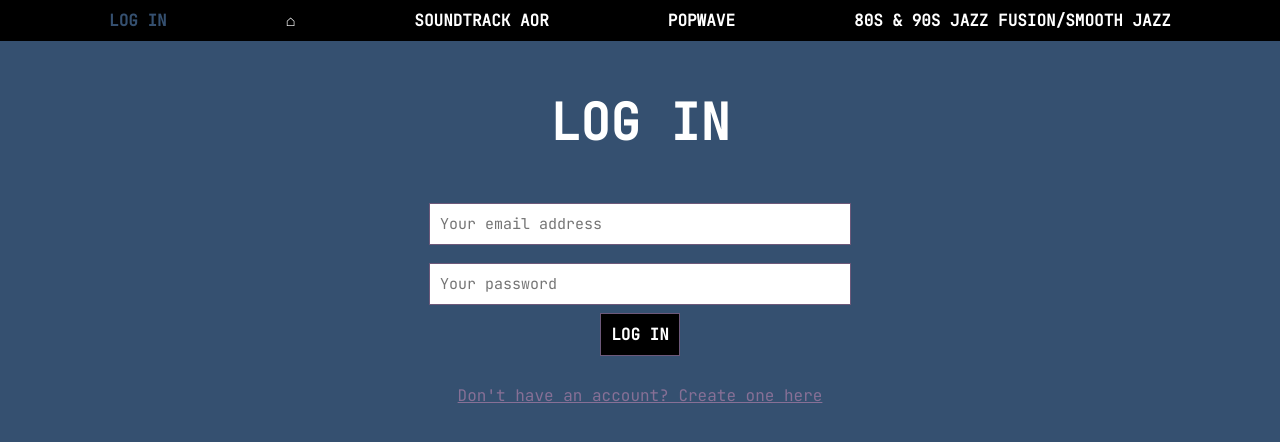
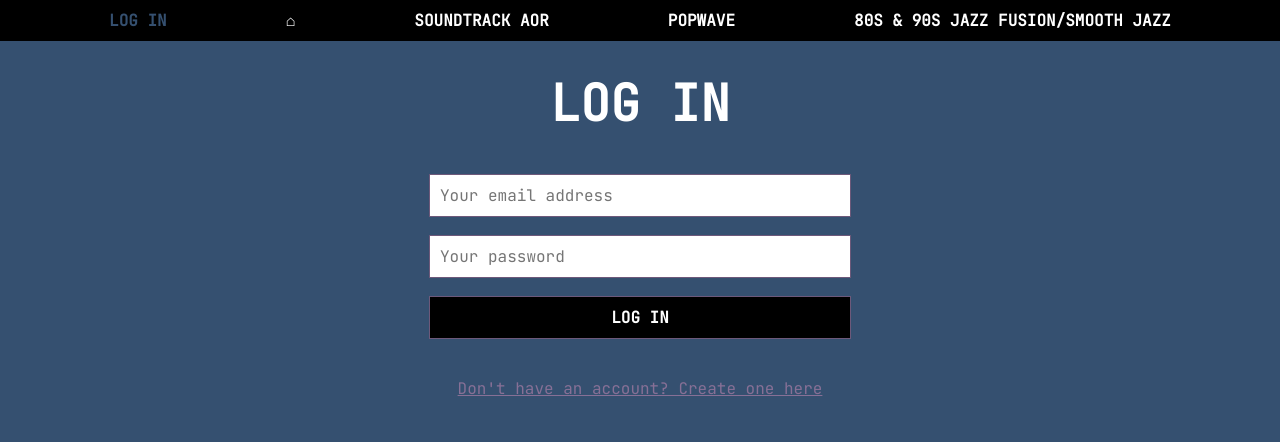
Before and after one commit to holoflash/fullstack-mern-app, a React (Create React App) app in the folder frontend/: page /login in a window 1280 px wide. Shown: the top 442 px of the page. Built offline with nearby package versions, Linux system fonts and the light colour scheme; no server answers.

Commit message:
Fine-tune css for reponsive++

```diff
--- a/frontend/src/App.scss
+++ b/frontend/src/App.scss
@@ -4,27 +4,38 @@ $primary-color: #355070;
 $background-color: rgb(82, 68, 68);
 $font-color: white;
 $splash3: #6d597a;
-$maintext: min(15px, 4vw);
+$maintext: min(16px, 4vw);
 
 @mixin width {
     width: 90vw;
     max-width: 800px;
 }
 
-@mixin button {
+@mixin flex-col {
+    display: flex;
+    flex-direction: column;
+    justify-content: space-around;
+    align-items: center;
+}
+
+button {
     all: unset;
+    width: 80vw;
+    max-width: 500px;
     height: fit-content;
     padding: 10px;
     outline: solid $splash3 1px;
     cursor: pointer;
-    background-color: $primary-color;
     color: $font-color;
+    background-color: black;
     transition: background-color 0.3s ease;
     text-align: center;
     text-transform: uppercase;
     font-weight: 900;
     &:hover {
         background-color: $splash3;
+        box-shadow: 0px 0px 20px #ab82c953;
+        outline: solid $primary-color 1px;
     }
 }
 
@@ -34,22 +45,18 @@ $maintext: min(15px, 4vw);
 
 body,
 html {
+    @include flex-col();
     margin: 0;
-    padding: 0;
-    width: 100vw;
-    height: 100vh;
     background-color: $primary-color;
     font-family: 'JetBrains Mono', monospace;
     -webkit-font-smoothing: antialiased;
     -moz-osx-font-smoothing: grayscale;
     color: $font-color;
-    display: flex;
-    justify-content: space-between;
-    flex-direction: column;
 }
 
 nav {
-    position: fixed;
+    position: sticky;
+    top: 0;
     display: flex;
     justify-content: space-evenly;
     align-items: center;
@@ -57,7 +64,6 @@ nav {
     flex-wrap: wrap;
     background-color: black;
     width: 100vw;
-
     > * {
         all: unset;
         display: inline-block;
@@ -70,7 +76,7 @@ nav {
     }
     :hover {
         background: $splash3;
-        box-shadow: 0px 0px 20px #ac82c983;
+        box-shadow: none;
     }
     button {
         color: $primary-color;
@@ -93,14 +99,11 @@ input {
 }
 
 .container {
-    width: 100%;
-    padding-top: 50px;
-    display: flex;
-    flex-direction: column;
-    justify-content: space-evenly;
-    align-items: center;
-
+    height: max-content;
+    width: 100vw;
+    @include flex-col();
     h1 {
+        margin: 0;
         font-size: min(50px, 10vw);
         color: $font-color;
         text-align: center;
@@ -117,17 +120,12 @@ input {
         @include width();
         text-align: justify;
     }
-
-    button {
-        @include width();
-        @include button();
-        background-color: black;
-    }
 }
 
 @media only screen and (max-width: 736px) {
-    .container {
-        padding-top: 80px;
+    nav {
+        position: sticky;
+        bottom: 0;
     }
 }
 
@@ -137,53 +135,68 @@ input {
     margin-bottom: 10px;
     padding: 10px;
     border-collapse: collapse;
-    text-align: center;
     .th,
     .td,
     .suggestion-table {
-        border: solid black 1px;
+        border-block: solid $splash3 1px;
         margin: 10px;
     }
     td {
-        height: 40px;
+        text-align: center;
+    }
+    button {
+        height: fit-content;
+        width: fit-content;
+        padding: 5px;
+        margin: 5px;
     }
 
     .th {
         text-transform: uppercase;
-        padding: 5px;
+        padding: 0px;
         background-color: #6d597a;
     }
 
-    button {
-        max-width: calc(100% / 4);
+    #up:hover {
+        background-color: rgb(26, 148, 65);
+    }
+    #down:hover {
+        background-color: orange;
+    }
+    #del:hover {
+        background-color: rgb(200, 20, 0);
     }
 
-    #up:hover {
-        background-color: #a471c6;
-    }
-    #down:hover {
-        background-color: #6e77ab;
-    }
-    #del:hover {
-        background-color: #91245e;
-    }
     .suggestion-table {
+        margin: 0;
+        display: flex;
+        justify-content: center;
+        align-items: center;
+        flex-direction: column;
+        padding: 20px;
         &:hover {
             cursor: pointer;
             background-color: lighten($primary-color, 2%);
         }
     }
     .action-table {
-        padding: 10px;
-        top: 0;
+        display: flex;
+        justify-content: space-around;
+        align-items: center;
+        border-bottom: solid $splash3 1px;
+        width: fit-content;
     }
     .hidden {
         display: none;
     }
+
     .rated {
-        @include button();
+        background-color: $primary-color;
         cursor: default;
         outline: solid #6d597a 1px;
+        &:hover {
+            box-shadow: none;
+        }
     }
 }
 
@@ -202,14 +215,7 @@ input {
 
     .input-count {
         margin-bottom: 5px;
-        font-size: 10px;
-    }
-
-    .add-suggestion {
-        @include button();
-        width: 80vw;
-        max-width: 500px;
-        background-color: black;
+        font-size: 12px;
     }
 
     p {
@@ -217,12 +223,6 @@ input {
         font-style: italic;
         text-align: center;
     }
-}
-
-.login-to-suggest {
-    @include width();
-    @include button();
-    background-color: black;
 }
 
 .auth-link {
--- a/frontend/src/components/PlaylistPage.js
+++ b/frontend/src/components/PlaylistPage.js
@@ -80,7 +80,7 @@ const PlaylistPage = ({ playlistHeader, name, playlistDescription, playlistUrl,
                 <table className='suggestions-container'>
                     <thead>
                         <tr>
-                            <th className='th'>Votes</th>
+                            <th className='th'>Rating</th>
                             <th className='th'>suggestion</th>
                             <th className='th'>user</th>
                         </tr>
@@ -96,10 +96,10 @@ const PlaylistPage = ({ playlistHeader, name, playlistDescription, playlistUrl,
                                         {user ? (
                                             <div className='actions'>
                                                 {suggestion.upvotedBy.includes(user.email) || suggestion.downvotedBy.includes(user.email)
-                                                    ? <span className='rated'>RATED</span>
+                                                    ? <button className='rated'>Rated</button>
                                                     : (<>
-                                                        <button id="up" onClick={() => addUpvote({ suggestion })}>+</button>
-                                                        <button id="down" onClick={() => addDownvote({ suggestion })}>-</button>
+                                                        <button id="up" onClick={() => addUpvote({ suggestion })}>+1</button>
+                                                        <button id="down" onClick={() => addDownvote({ suggestion })}>-1</button>
                                                     </>)}
                                                 {user.email === suggestion.postedBy && (<button id="del" onClick={() => deleteSuggestion({ suggestion })}>del</button>)}
                                             </div>)
--- a/frontend/src/pages/PopwavePage.js
+++ b/frontend/src/pages/PopwavePage.js
@@ -3,7 +3,7 @@ import PopwaveImg from "../assets/popwave.jpg"
 
 const Popwave = () => {
     return (
-        <PlaylistPage
+        <PlaylistPage className='container'
             playlistHeader="popwave"
             name="popwave"
             playlistDescription="Melancholy nostalgia and 80s inspired pop, retrowave, indie rock, synthwave, synthpop, hopebeat. LANY, The Midnight, The 1975, Nightly, MUNA, The Bad Dreamers, Ethel Cain --you get the idea :) Carefully curated and updated regularly."
```
